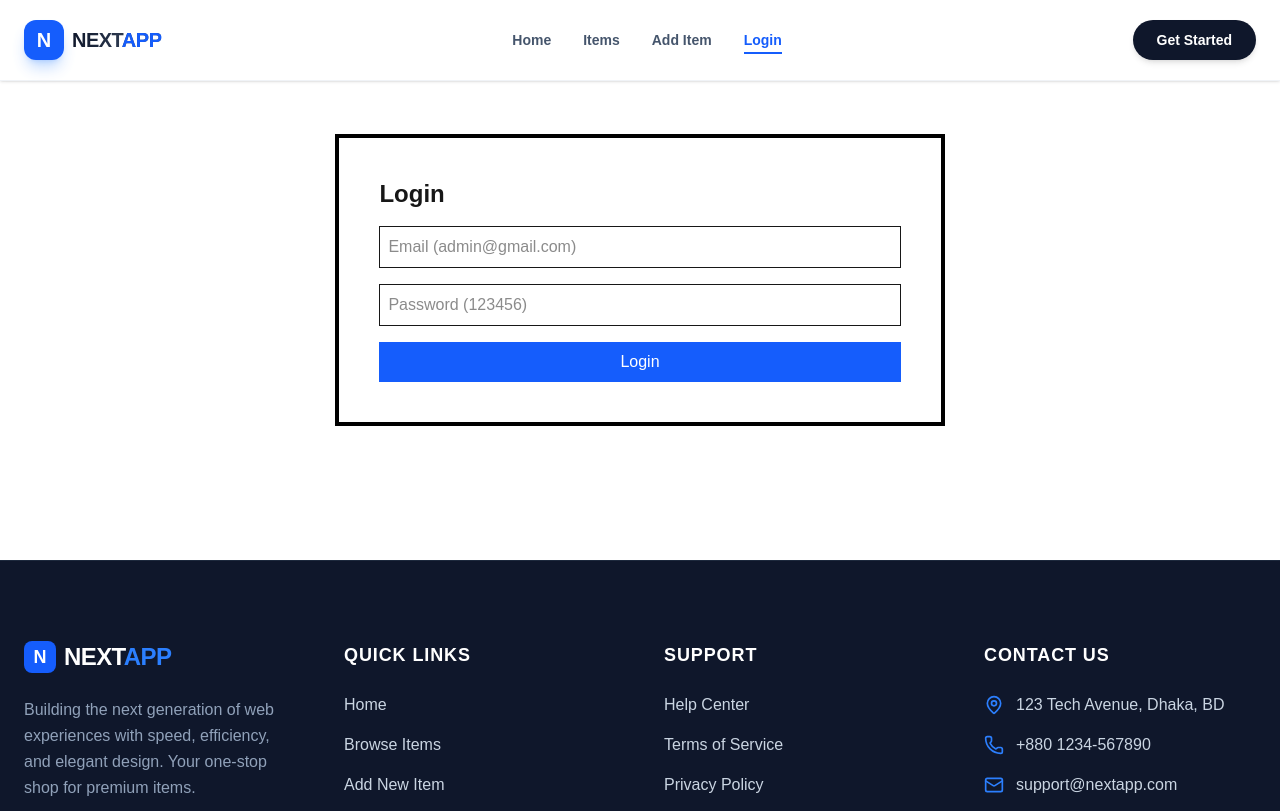
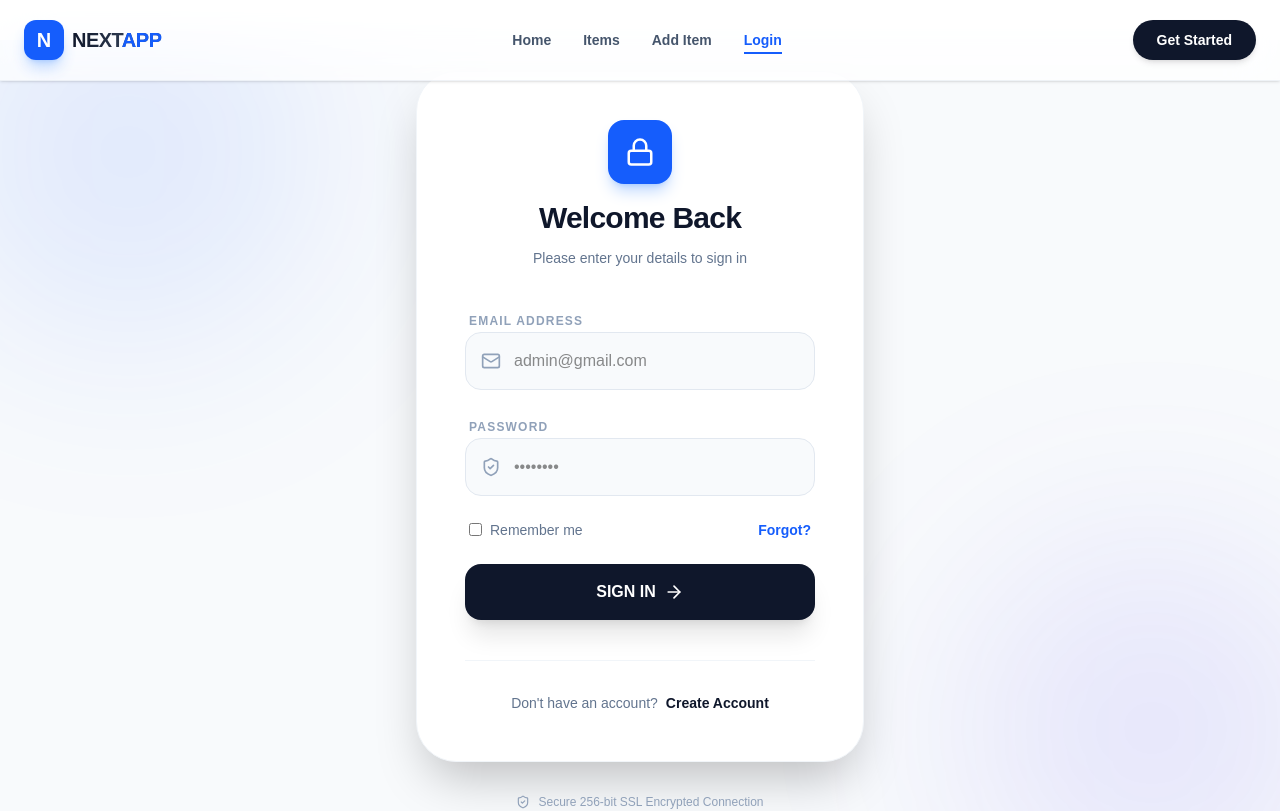
Before and after one commit to zubaer-developer/my-shopping-app, a Next.js app: page /login in a window 1280 px wide. Shown: the top 811 px of the page. Built offline with nearby package versions, Linux system fonts and the light colour scheme.

Commit message:
update login page

```diff
--- a/src/app/login/page.jsx
+++ b/src/app/login/page.jsx
@@ -1,6 +1,7 @@
 "use client";
 import { useState } from "react";
 import { useRouter } from "next/navigation";
+import { Lock, Mail, ArrowRight, ShieldCheck } from "lucide-react";
 
 export default function LoginPage() {
   const [email, setEmail] = useState("");
@@ -18,6 +19,7 @@ export default function LoginPage() {
       // Browser cookie setup
       document.cookie = "isLoggedIn=true; path=/";
 
+      // Success logic stays same
       alert("Login Successful!");
 
       // after successfull login redirect to items page
@@ -28,30 +30,110 @@ export default function LoginPage() {
   };
 
   return (
-    <div className="flex flex-col items-center justify-center h-[70vh]">
-      <form
-        onSubmit={handleLogin}
-        className="border-4 border-black p-10 space-y-4"
-      >
-        <h1 className="text-2xl font-bold">Login</h1>
+    <div className="min-h-screen flex items-center justify-center bg-slate-50 dark:bg-slate-950 px-6 mt-10 relative overflow-hidden">
+      {/* Decorative Background Elements */}
+      <div className="absolute top-[-10%] left-[-5%] w-96 h-96 bg-blue-600/10 rounded-full blur-[100px]"></div>
+      <div className="absolute bottom-[-10%] right-[-5%] w-96 h-96 bg-indigo-600/10 rounded-full blur-[100px]"></div>
+
+      <div className="w-full max-w-md z-10">
+        <div className="bg-white dark:bg-slate-900 rounded-[2.5rem] shadow-2xl border border-slate-100 dark:border-slate-800 p-8 md:p-12">
+          {/* Header */}
+          <div className="text-center space-y-3 mb-10">
+            <div className="w-16 h-16 bg-blue-600 rounded-2xl flex items-center justify-center text-white mx-auto shadow-lg shadow-blue-500/30 mb-4">
+              <Lock size={30} />
+            </div>
+            <h1 className="text-3xl font-black tracking-tight text-slate-900 dark:text-white">
+              Welcome Back
+            </h1>
+            <p className="text-slate-500 dark:text-slate-400 text-sm">
+              Please enter your details to sign in
+            </p>
+          </div>
+
+          <form onSubmit={handleLogin} className="space-y-6">
+            {/* Email Field */}
+            <div className="space-y-2">
+              <label className="text-xs font-black uppercase tracking-widest text-slate-400 ml-1">
+                Email Address
+              </label>
+              <div className="relative group">
+                <Mail
+                  className="absolute left-4 top-1/2 -translate-y-1/2 text-slate-400 group-focus-within:text-blue-600 transition-colors"
+                  size={20}
+                />
                 <input
                   type="email"
-          placeholder="Email (admin@gmail.com)"
-          className="border p-2 w-full"
+                  placeholder="admin@gmail.com"
+                  className="w-full pl-12 pr-4 py-4 bg-slate-50 dark:bg-slate-800/50 border border-slate-200 dark:border-slate-700 rounded-2xl outline-none focus:ring-2 focus:ring-blue-600/20 focus:border-blue-600 transition-all dark:text-white"
                   onChange={(e) => setEmail(e.target.value)}
                   required
                 />
+              </div>
+            </div>
+
+            {/* Password Field */}
+            <div className="space-y-2">
+              <label className="text-xs font-black uppercase tracking-widest text-slate-400 ml-1">
+                Password
+              </label>
+              <div className="relative group">
+                <ShieldCheck
+                  className="absolute left-4 top-1/2 -translate-y-1/2 text-slate-400 group-focus-within:text-blue-600 transition-colors"
+                  size={20}
+                />
                 <input
                   type="password"
-          placeholder="Password (123456)"
-          className="border p-2 w-full"
+                  placeholder="••••••••"
+                  className="w-full pl-12 pr-4 py-4 bg-slate-50 dark:bg-slate-800/50 border border-slate-200 dark:border-slate-700 rounded-2xl outline-none focus:ring-2 focus:ring-blue-600/20 focus:border-blue-600 transition-all dark:text-white"
                   onChange={(e) => setPassword(e.target.value)}
                   required
                 />
-        <button className="bg-blue-600 text-white px-4 py-2 w-full">
-          Login
+              </div>
+            </div>
+
+            <div className="flex items-center justify-between px-1">
+              <div className="flex items-center gap-2">
+                <input
+                  type="checkbox"
+                  className="rounded border-slate-300 text-blue-600 focus:ring-blue-600"
+                />
+                <span className="text-sm text-slate-500">Remember me</span>
+              </div>
+              <button
+                type="button"
+                className="text-sm font-bold text-blue-600 hover:underline"
+              >
+                Forgot?
+              </button>
+            </div>
+
+            {/* Submit Button */}
+            <button className="w-full py-4 bg-slate-900 dark:bg-blue-600 text-white font-black rounded-2xl shadow-xl hover:bg-blue-600 dark:hover:bg-blue-500 transition-all flex items-center justify-center gap-2 group transform active:scale-[0.98]">
+              SIGN IN
+              <ArrowRight
+                size={20}
+                className="group-hover:translate-x-1 transition-transform"
+              />
             </button>
           </form>
+
+          {/* Footer Info */}
+          <div className="mt-10 pt-8 border-t border-slate-100 dark:border-slate-800 text-center">
+            <p className="text-slate-500 text-sm">
+              Don't have an account?
+              <button className="ml-2 font-bold text-slate-900 dark:text-white hover:text-blue-600">
+                Create Account
+              </button>
+            </p>
+          </div>
+        </div>
+
+        {/* Security Note */}
+        <p className="mt-8 text-center text-slate-400 text-xs flex items-center justify-center gap-2">
+          <ShieldCheck size={14} />
+          Secure 256-bit SSL Encrypted Connection
+        </p>
+      </div>
     </div>
   );
 }
```
Lines whose indentation alone changed are shown as unchanged.
